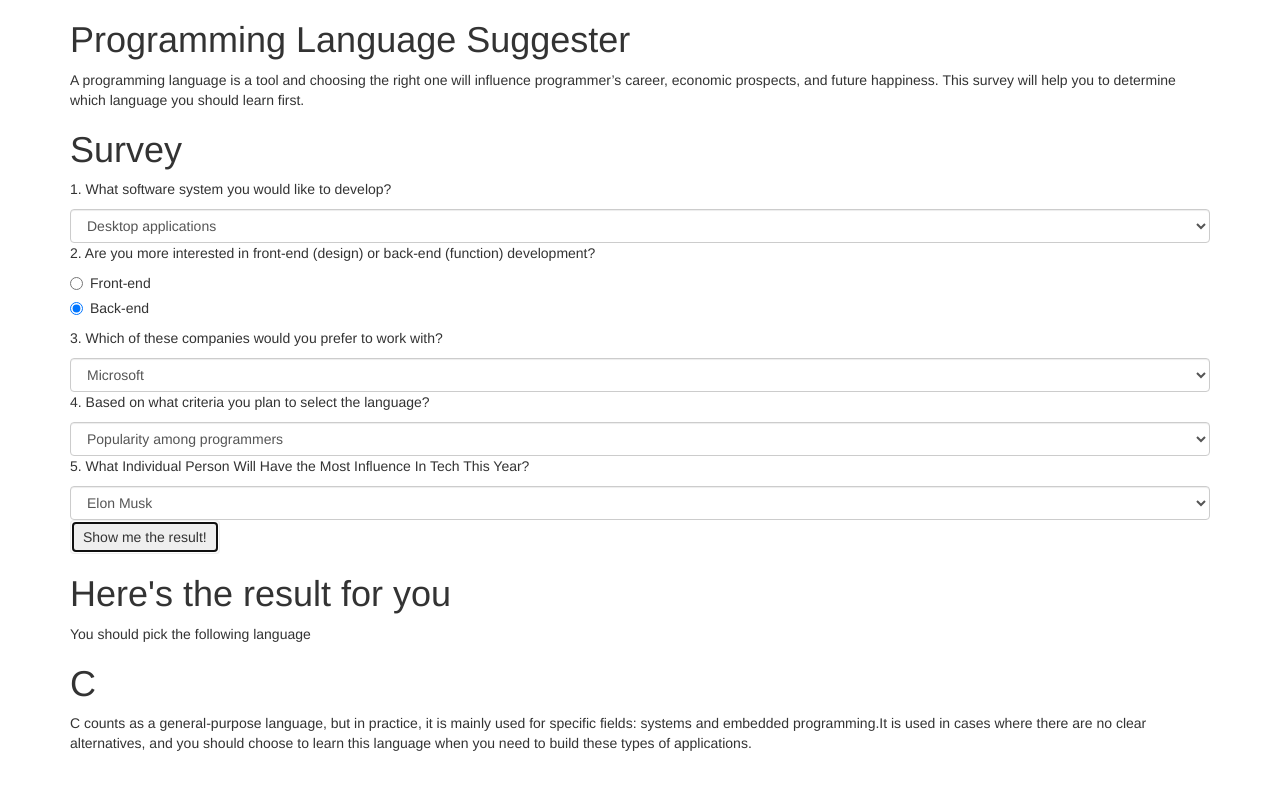
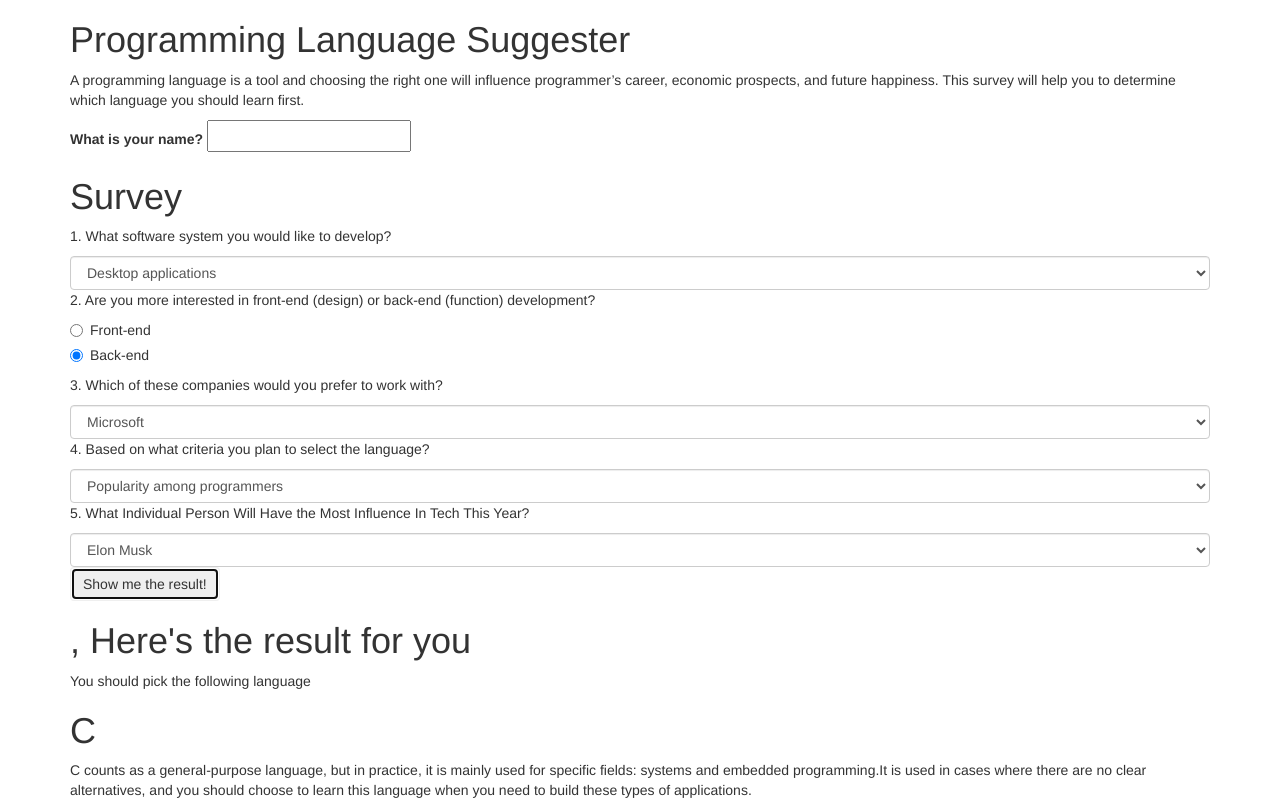
Before and after one commit to tati-it/suggester, a plain HTML site: page index.html in a window 1280 px wide. Both pictures are taken after a click on the button "Show me the result!". Drawn offline with Linux system fonts and the light colour scheme.

Commit message:
Add jQuery to show and hide result after a new submition

```diff
--- a/index.html
+++ b/index.html
@@ -12,9 +12,20 @@
       <h1>Programming Language Suggester</h1>
       <p>A programming language is a tool and choosing the right one will influence programmer’s career, economic prospects, and future happiness. This survey will help you to determine which language you should learn first.</p>
 
+
+      <div class="form-horizontal">
+        <label for="name">What is your name?
+          <input id="name" class="control-label" type="text">
+        </label>
+      </div>
+
+
       <h1>Survey</h1>
         <div>
           <form id="survey">
+
+
+
 
           <p>1.	What software system you would like to develop?</p>
 
@@ -69,10 +80,11 @@
         </div>
 
         <div id="result">
-          <h1>Here's the result for you</h1>
+          <h1><span class="name"></span>, Here's the result for you</h1>
           <p>You should pick the following language</p>
         </div>
 
+        <div class="languages">
         <div id="c">
           <h1>C</h1>
           <p>C counts as a general-purpose language, but in practice, it is mainly used for specific fields: systems and embedded programming.It is used in cases where there are no clear alternatives, and you should choose to learn this language when you need to build these types of applications.</p>
@@ -90,7 +102,7 @@
           <h1>Ruby</h1>
           <p>A dynamic, open source programming language with a focus on simplicity and productivity. It has an elegant syntax that is natural to read and easy to write.</p>
         </div>
-
+        </div>
     </div>
   </body>
 </html>
--- a/js/scripts.js
+++ b/js/scripts.js
@@ -5,7 +5,14 @@ $(document).ready(function() {
     var company = $("#company").val();
     var criteria = $("#criteria").val();
     var person = $("#person").val();
+
+    $("#ruby").hide();
+    $("#jscript").hide();
+    $("#c").hide();
+
     $('#result').show();
+
+
 
     if (system =="Desktop applications"&&criteria=="Language complexity"){
       $('#ruby').show();
@@ -15,5 +22,6 @@ $(document).ready(function() {
         $('#c').show();
        }
     event.preventDefault();
+
   });
 });
```
Also changed, not shown: css/styles.css (line endings or trailing spaces).
